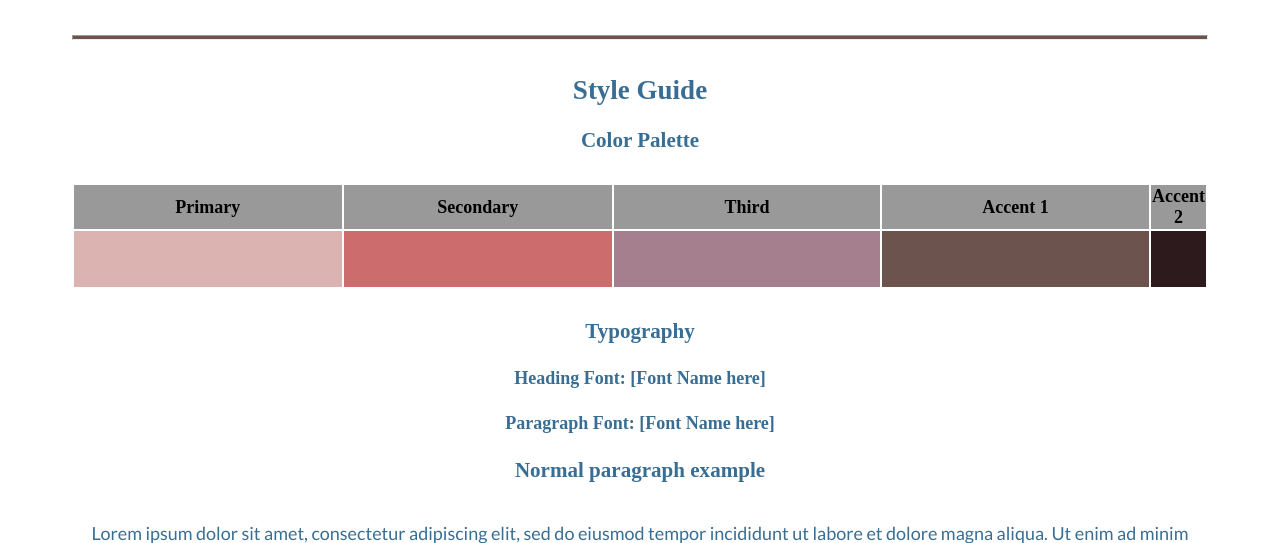
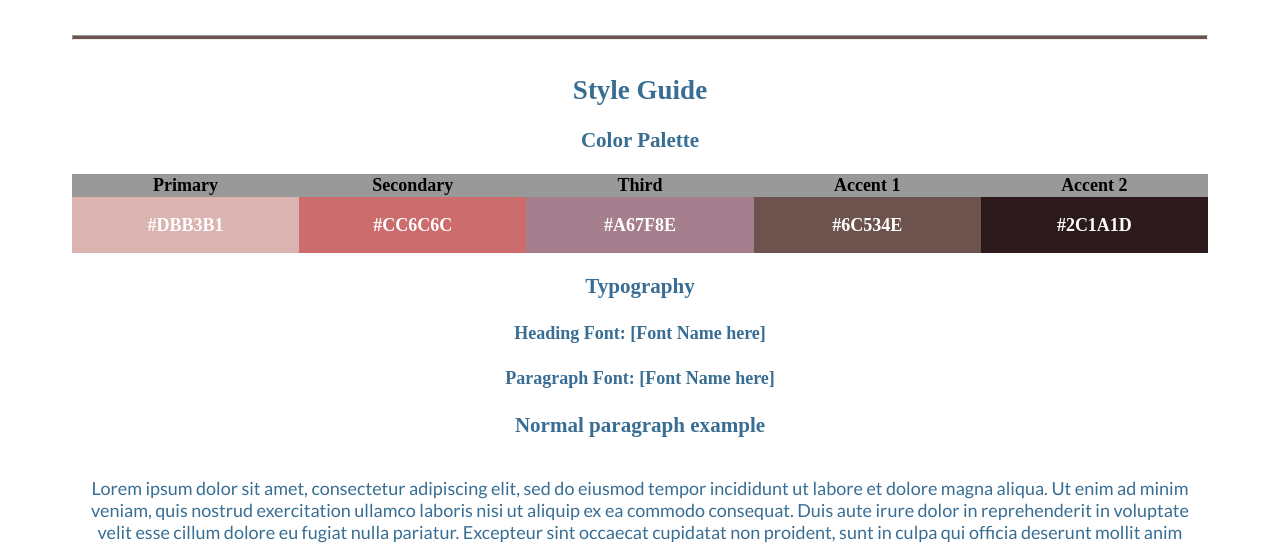
Before and after one commit to Garnir-111/meal_planning-, a PHP site: page /site-plan.html in a window 1280 px wide. Shown: the part 805-1348 px from the top of the page. Run offline with PHP 8.4, Linux system fonts and the light colour scheme; lists and menus that the app fills with data are empty; some web fonts are replaced.

Commit message:
Site plan hex-dec added

```diff
--- a/site-plan.css
+++ b/site-plan.css
@@ -70,16 +70,32 @@ p {
 }
 .colors {
   width: 100%;
-  min-width: 350px;
-  margin: 30px auto;
-  text-align: center;
+  table-layout: fixed; /* Ensures equal column widths */
+  border-collapse: collapse;
 }
 .colors th {
   background-color: #999;
 }
+
 .colors td{
   width: 25%;
   height: 3em;
+}
+
+.colors td {
+  position: relative;
+  text-align: center;
+  color: white; /* Adjust for contrast */
+  font-weight: bold;
+}
+
+.colors td::before {
+  content: attr(data-hex);
+  position: absolute;
+  top: 50%;
+  left: 50%;
+  transform: translate(-50%, -50%);
+  font-size: 1em;
 }
 
 .primary {
--- a/site-plan.html
+++ b/site-plan.html
@@ -45,7 +45,11 @@
       <table class="colors">
         <tr><th>Primary</th><th>Secondary</th><th>Third</th><th>Accent 1</th><th>Accent 2</th></tr>
         <!-- Switch to the site-plan.css file and change your colors there. -->
-        <tr><td class="primary"></td><td class="secondary"></td><td class="third"></td><td class="accent1"></td><td class="accent2"></td></tr>
+        <td class="primary" data-hex="#DBB3B1"></td>
+        <td class="secondary" data-hex="#CC6C6C"></td>
+        <td class="third" data-hex="#A67F8E"></td>
+        <td class="accent1" data-hex="#6C534E"></td>
+        <td class="accent2" data-hex="#2C1A1D"></td>
       </table>
 
       <!-- ------------------------Step 9------------------------------ -->
```
